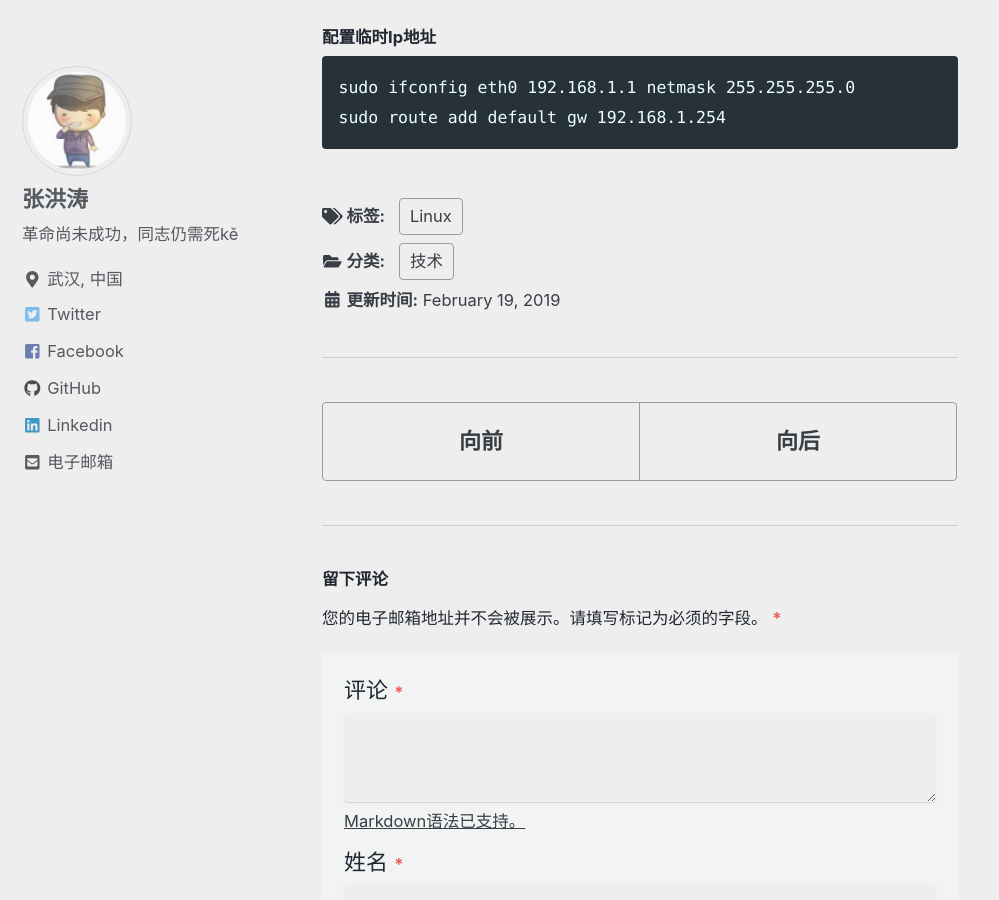
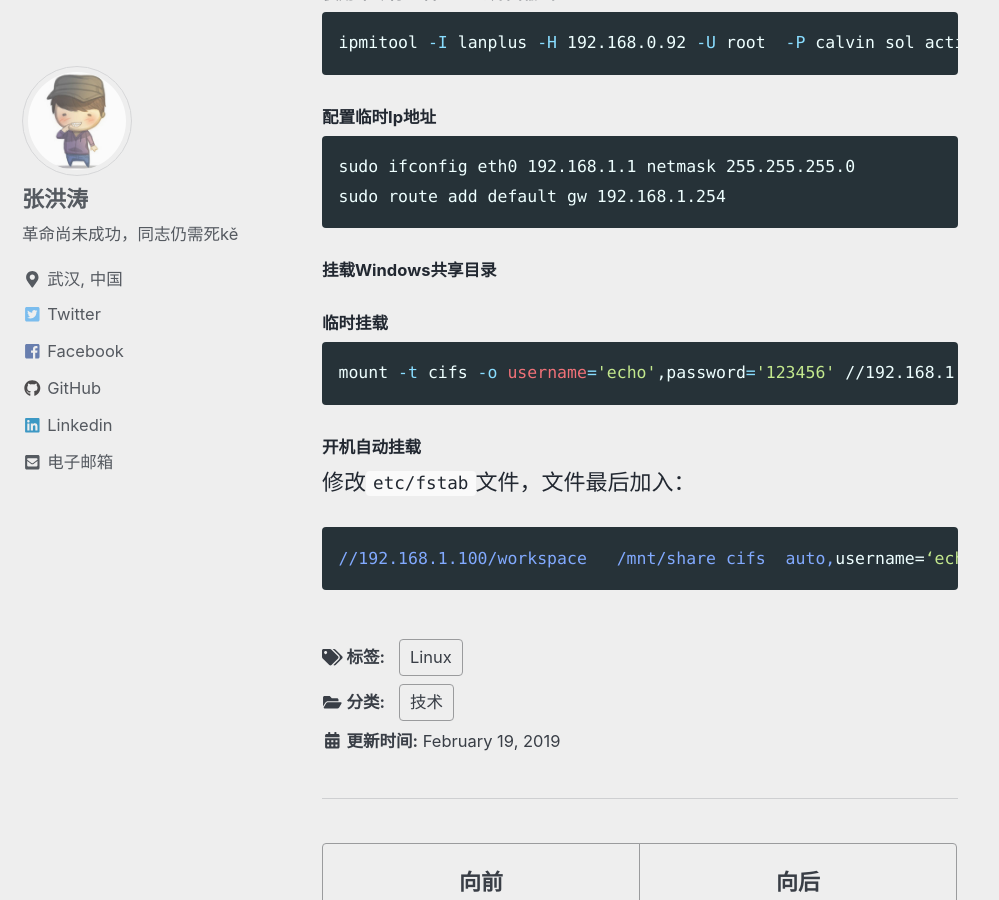
Before and after one commit to changhungtao/changhungtao.github.io, a Jekyll site: the page built from _posts/2019-02-19-Linux常用命令.md, in a window 1280 px wide and 900 px high, scrolled down 2090 px. Shown: the whole window, without its empty margins (0-999 px from the left). Built offline with Jekyll 4.4.1, drawn with Linux system fonts in a browser that asks for light colours; cached includes are drawn as plain includes; some of the changed text lies outside the part shown.

Commit message:
新增内容

````diff
--- a/_posts/2019-02-19-Linux常用命令.md
+++ b/_posts/2019-02-19-Linux常用命令.md
@@ -38,6 +38,11 @@ ssh-copy-id root@10.89.151.85
 ```shell
 cat <filename> | shuf | head -n <line_count>
 ```
+
+```shell
+cat <filename> | shuf | tail -n <line_count>
+```
+
 ***
 
 #### Linux查看端口使用情况
@@ -89,3 +94,19 @@ ipmitool -I lanplus -H 192.168.0.92 -U root  -P calvin sol activate
 sudo ifconfig eth0 192.168.1.1 netmask 255.255.255.0
 sudo route add default gw 192.168.1.254
 ```
+
+#### 挂载Windows共享目录
+
+##### 临时挂载
+
+```shell
+mount -t cifs -o username='echo',password='123456' //192.168.1.100/workspace  /mnt/share
+```
+
+##### 开机自动挂载
+
+修改`etc/fstab`文件，文件最后加入：
+
+```ini
+//192.168.1.100/workspace   /mnt/share cifs  auto,username=‘echo’,password=‘123456’  0 0
+```
````
